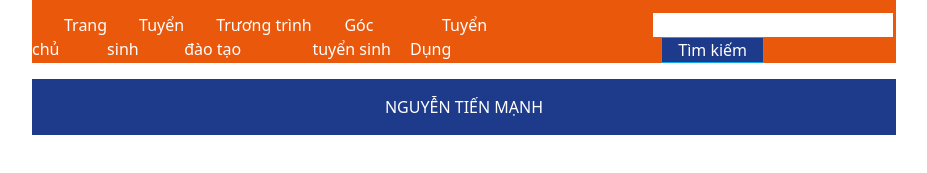
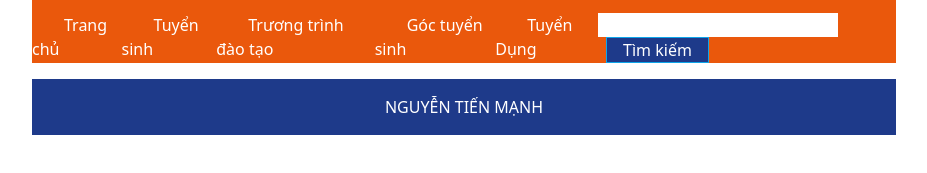
Before and after one commit to Manhntph16828/Lap2_EMCMA, a website built with Vite: page index.html in a window 1280 px wide. Shown: the part 99-272 px from the top of the page, without its empty margins (176-1103 px from the left). Built offline with nearby package versions, Linux system fonts and the light colour scheme; what navigo would draw is missing.

Commit message:
Update index.html

```diff
--- a/index.html
+++ b/index.html
@@ -29,7 +29,7 @@
             </ul>
           </nav>
         </div>
-        <div class="mt-4 ml-40">
+        <div class="mt-4">
           <input class="w-60" type="text">
           <button class="ml-2 border border-sky-500 bg-blue-900 text-white"><a class="px-4" href="">Tìm kiếm</a></button>
         </div>
```
